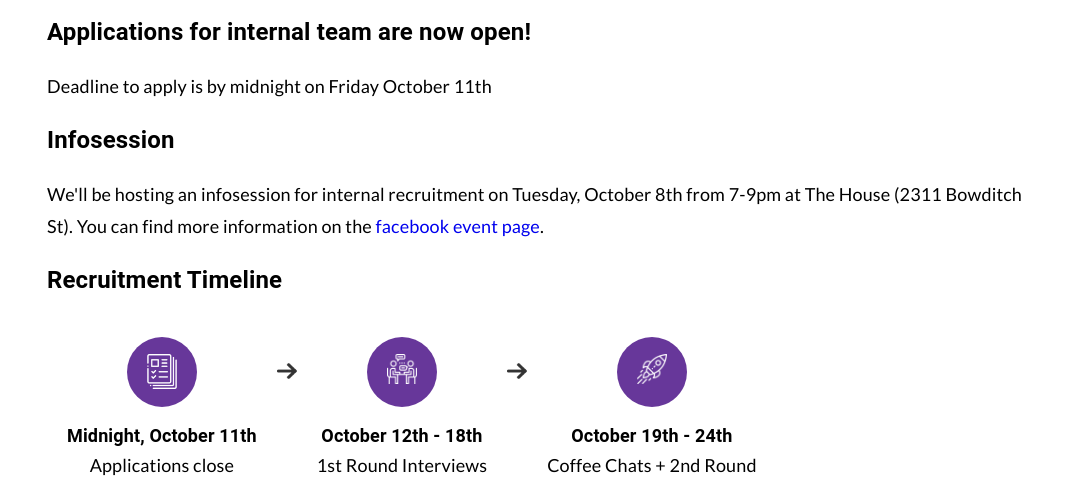
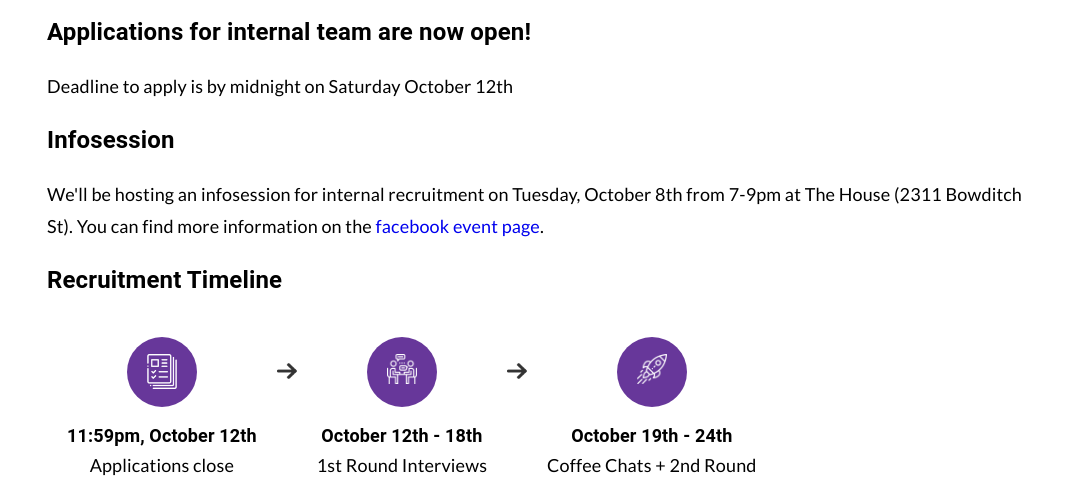
Before and after one commit to adhivd/freev-website, a React (Create React App) app: page /apply in a window 1280 px wide. Shown: the part 373-872 px from the top of the page, without its empty margins (93-1171 px from the left). Built offline with nearby package versions, Linux system fonts and the light colour scheme.

Commit message:
new app deadline

```diff
--- a/src/Components/Apply.js
+++ b/src/Components/Apply.js
@@ -197,7 +197,7 @@ let batchFAQContent = [
 
                     <TabPanel value={value} index={0}>
                     <h2>Applications for internal team are now open!</h2>
-                    <p>Deadline to apply is by midnight on Friday October 11th</p>
+                    <p>Deadline to apply is by midnight on Saturday October 12th</p>
                     <h2>Infosession</h2>
                     <p>We'll be hosting an infosession for internal recruitment on Tuesday, October 8th from 7-9pm at The House (2311 Bowditch St). You can find more information on the <a href="https://www.facebook.com/events/534914980589312" target="_blank" >facebook event page</a>.</p>
                     <h2>Recruitment Timeline</h2>
@@ -206,7 +206,7 @@ let batchFAQContent = [
                                 <div>
                                     <img src={application} alt="" />
                                 </div>
-                                <h2>Midnight, October 11th</h2>
+                                <h2>11:59pm, October 12th</h2>
                                 <p>Applications close</p>
                             </article>
                             <span>
```
